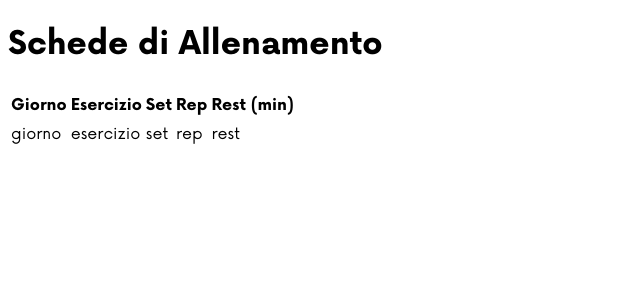
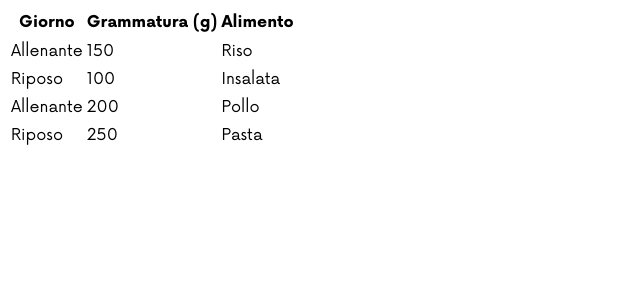
Before and after one commit to develhope/FS28-Team2-Project4, a React (Vite) app in the folder stayfit-app/: page / in a window 1280 px wide. Shown: the top 300 px of the page, without its empty margins (0-640 px from the left). Built offline with nearby package versions, Linux system fonts and the light colour scheme.

Commit message:
aggiunta tabelle

```diff
--- a/stayfit-app/src/App.jsx
+++ b/stayfit-app/src/App.jsx
@@ -1,46 +1,18 @@
-// src/App.js
-// import { useEffect, useState } from 'react';
+import { BrowserRouter as Router, Route, Routes } from 'react-router-dom';
+import Alimentazione from './MyComponents/Alimentazione';
 import Esercizio from './MyComponents/Esercizio';
 
 const App = () => {
-    // const [nutrition, setNutrition] = useState([]);
-    // const [workouts, setWorkouts] = useState([]);
-
-    // useEffect(() => {
-    //     // Funzione per caricare i dati nutrizionali
-    //     const fetchNutritionData = async () => {
-    //         try {
-    //             const response = await fetch('/gymExercise.json');
-    //             const data = await response.json();
-    //             setNutrition(data);
-    //         } catch (error) {
-    //             console.error('Errore nel caricamento dei dati nutrizionali:', error);
-    //         }
-    //     };
-
-    //     // Funzione per caricare i dati di allenamento
-    //     const fetchWorkoutData = async () => {
-    //         try {
-    //             const response = await fetch('/workoutData.json');
-    //             const data = await response.json();
-    //             setWorkouts(data);
-    //         } catch (error) {
-    //             console.error('Errore nel caricamento dei dati di allenamento:', error);
-    //         }
-    //     };
-
-    //     fetchNutritionData();
-    //     fetchWorkoutData();
-    // }, []);
-
-    return (
-        <div className="container mx-auto p-4">
-            <h1 className="text-2xl font-bold">Schede di Allenamento</h1>
-            <Esercizio/>
-            {/* <h1 className="text-2xl font-bold mt-8">Alimentazione</h1> */}
-            {/* <NutritionTable nutrition={nutrition} /> */}
-        </div>
-    );
+  return (
+    <Router>
+      <div className="container mx-auto p-4">
+        <Routes>
+          <Route path="/" element={<Alimentazione />} />
+          <Route path="/esercizio" element={<Esercizio />} />
+        </Routes>
+      </div>
+    </Router>
+  );
 };
 
 export default App;
--- a/stayfit-app/src/MyComponents/Alimentazione.jsx
+++ b/stayfit-app/src/MyComponents/Alimentazione.jsx
@@ -1,10 +1,17 @@
-// src/components/NutritionTable.js
+import { useState } from "react";
 
+const Alimentazione = () => {
+    // Rimuoviamo il livello extra di array
+    const [dieta, setDieta] = useState([
+        { "giorno": "Allenante", "grammatura": 150, "alimento": "Riso" },
+        { "giorno": "Riposo", "grammatura": 100, "alimento": "Insalata" },
+        { "giorno": "Allenante", "grammatura": 200, "alimento": "Pollo" },
+        { "giorno": "Riposo", "grammatura": 250, "alimento": "Pasta" }
+    ]);
 
-const Alimentazione = ({ nutrition }) => {
     return (
         <div className="overflow-x-auto mt-4">
-            <table className="min-w-full border-collapse border border-gray-300">
+            <table className="min-w-full border-collapse border border-green-700">
                 <thead>
                     <tr className="bg-gray-200">
                         <th className="border border-gray-300 p-2">Giorno</th>
@@ -13,7 +20,7 @@ const Alimentazione = ({ nutrition }) => {
                     </tr>
                 </thead>
                 <tbody>
-                    {nutrition.map((item, index) => (
+                    {dieta.map((item, index) => (
                         <tr key={index}>
                             <td className="border border-gray-300 p-2">{item.giorno}</td>
                             <td className="border border-gray-300 p-2">{item.grammatura}</td>
--- a/stayfit-app/src/MyComponents/Esercizio.jsx
+++ b/stayfit-app/src/MyComponents/Esercizio.jsx
@@ -1,29 +1,37 @@
-// src/components/WorkoutTable.js
-
+import { useState } from 'react';
 
 const Esercizio = () => {
-
+  // Stato che contiene i dati degli esercizi
+  const [exercises, setExercises] = useState([
+    { giorno: 'Lunedì', esercizio: 'Squat', set: 4, rep: 10, rest: 1.5 },
+    { giorno: 'Martedì', esercizio: 'Panca Piana', set: 3, rep: 8, rest: 2 },
+    { giorno: 'Mercoledì', esercizio: 'Deadlift', set: 5, rep: 5, rest: 2.5 },
+    { giorno: 'Giovedì', esercizio: 'Military Press', set: 4, rep: 6, rest: 2 },
+    { giorno: 'Venerdì', esercizio: 'Pull-up', set: 4, rep: 8, rest: 1.5 }
+  ]);
 
   return (
     <div className="overflow-x-auto">
-            <table className="min-w-full border-collapse border border-gray-300">
+      <table className="min-w-full border-collapse border border-secondary-gray">
         <thead>
-                    <tr className="bg-gray-200">
-                        <th className="border border-gray-300 p-2">Giorno</th>
-                        <th className="border border-gray-300 p-2">Esercizio</th>
-                        <th className="border border-gray-300 p-2">Set</th>
-                        <th className="border border-gray-300 p-2">Rep</th>
-                        <th className="border border-gray-300 p-2">Rest (min)</th>
+          <tr className="bg-secondary-green">
+            <th className="border border-secondary-gray p-2">Giorno</th>
+            <th className="border border-secondary-gray p-2">Esercizio</th>
+            <th className="border border-secondary-gray p-2">Set</th>
+            <th className="border border-secondary-gray p-2">Rep</th>
+            <th className="border border-secondary-gray p-2">Rest (min)</th>
           </tr>
         </thead>
         <tbody>
-                        <tr>
-                            <td className="border border-gray-300 p-2">giorno</td>
-                            <td className="border border-gray-300 p-2">esercizio</td>
-                            <td className="border border-gray-300 p-2">set</td>
-                            <td className="border border-gray-300 p-2">rep</td>
-                            <td className="border border-gray-300 p-2">rest</td>
+          {exercises.map((exercise, index) => (
+            <tr key={index}>
+              <td className="border border-secondary-gray p-2">{exercise.giorno}</td>
+              <td className="border border-secondary-gray p-2">{exercise.esercizio}</td>
+              <td className="border border-secondary-gray p-2">{exercise.set}</td>
+              <td className="border border-secondary-gray p-2">{exercise.rep}</td>
+              <td className="border border-secondary-gray p-2">{exercise.rest}</td>
             </tr>
+          ))}
         </tbody>
       </table>
     </div>
```
Lines whose indentation alone changed are shown as unchanged.
